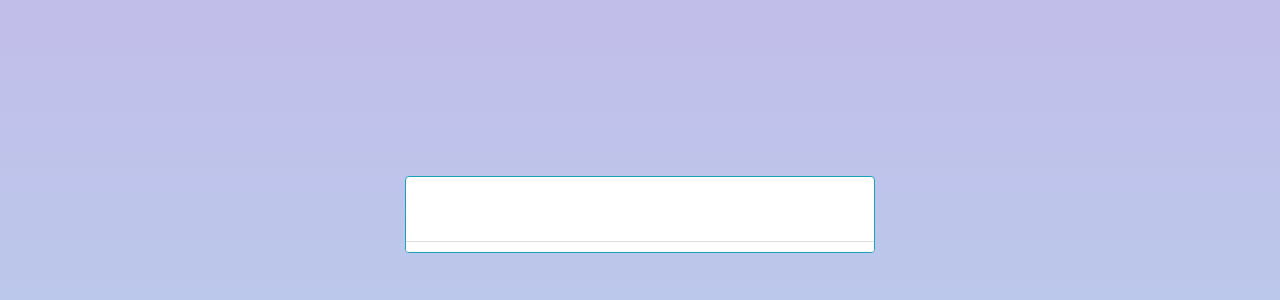
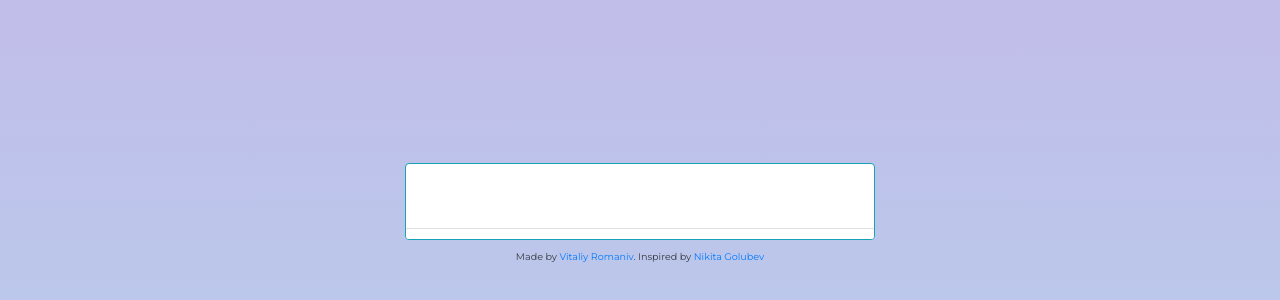
Before and after one commit to vromaniv/weather-app, a plain HTML site: page index.html in a window 1280 px wide. Shown: the part 186-486 px from the top of the page. Drawn offline with nearby package versions, Linux system fonts and the light colour scheme.

Commit message:
Added credentials

```diff
--- a/index.html
+++ b/index.html
@@ -31,7 +31,7 @@
 
                     </div>
                     <div class="card-footer">
-                         <div class="row">
+                        <div class="row">
                             <div class="col-12 text-center">
                                 <h1 id="weather"></h1>
                                 <p id="location"></p>
@@ -39,6 +39,9 @@
                         </div>
                     </div>
                 </div>
+                <p id="credentials" class="text-center">
+                    Made by <a href="https://vromaniv.github.io/">Vitaliy Romaniv</a>. Inspired by <a href="https://www.flaticon.com/authors/nikita-golubev">Nikita Golubev</a>
+                </p>
             </div>
         </div>
     </div>
--- a/styles.css
+++ b/styles.css
@@ -57,3 +57,9 @@ body {
     background: linear-gradient(180deg, rgba(198,184,233,1) 0%, rgba(180,209,236,1) 100%); /* w3c */
     filter: progid:DXImageTransform.Microsoft.gradient( startColorstr='#C6B8E9', endColorstr='#B4D1EC',GradientType=0 ); /* ie6-9 */
 }
+
+#credentials {
+    padding-top: 10px;
+    margin-bottom: 0;
+    font-size: 0.6em;
+}
```
